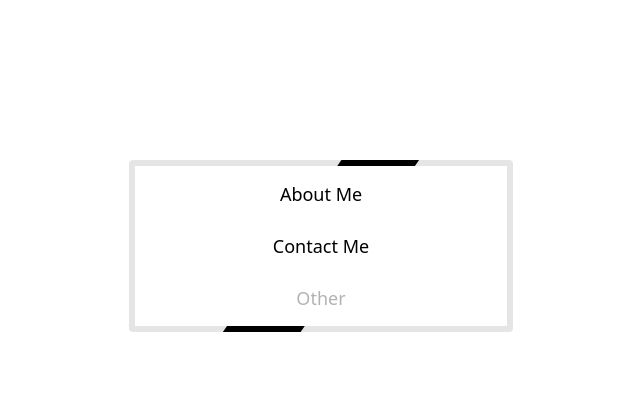
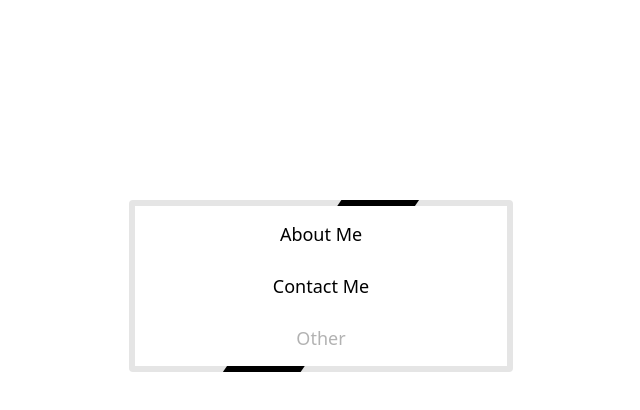
Before and after one commit to Evan-YJ-Zhao/web-portfolio, a Next.js app: page / in a window 1280 px wide. Shown: the top 410 px of the page, without its empty margins (319-959 px from the left). Built offline with nearby package versions, Linux system fonts and the light colour scheme.

Commit message:
Fixed scaling problem when screen rotates

```diff
--- a/app/page.tsx
+++ b/app/page.tsx
@@ -15,8 +15,8 @@
 
 export default function Home() {
   return (
-    <div>
-      <div className="justify-center top-40 relative items-center flex z-10">
+    <div className="w-screen h-screen flex justify-center items-center">
+      <div className="absolute z-10 top-1/4">
         <nav>
           <ul className="menu menu-lg bg-neutral rounded-box w-96 text-lg relative justify-center add-border">
             {menuItems.map((menuItem: MenuItem) => (
--- a/styles/globals.css
+++ b/styles/globals.css
@@ -41,5 +41,4 @@
   .btn-main-menu-gradient-effect:hover {
     @apply shadow-lg bg-gradient-to-r from-green-200 via-blue-200 to-purple-200;
   }
-
 }
```
